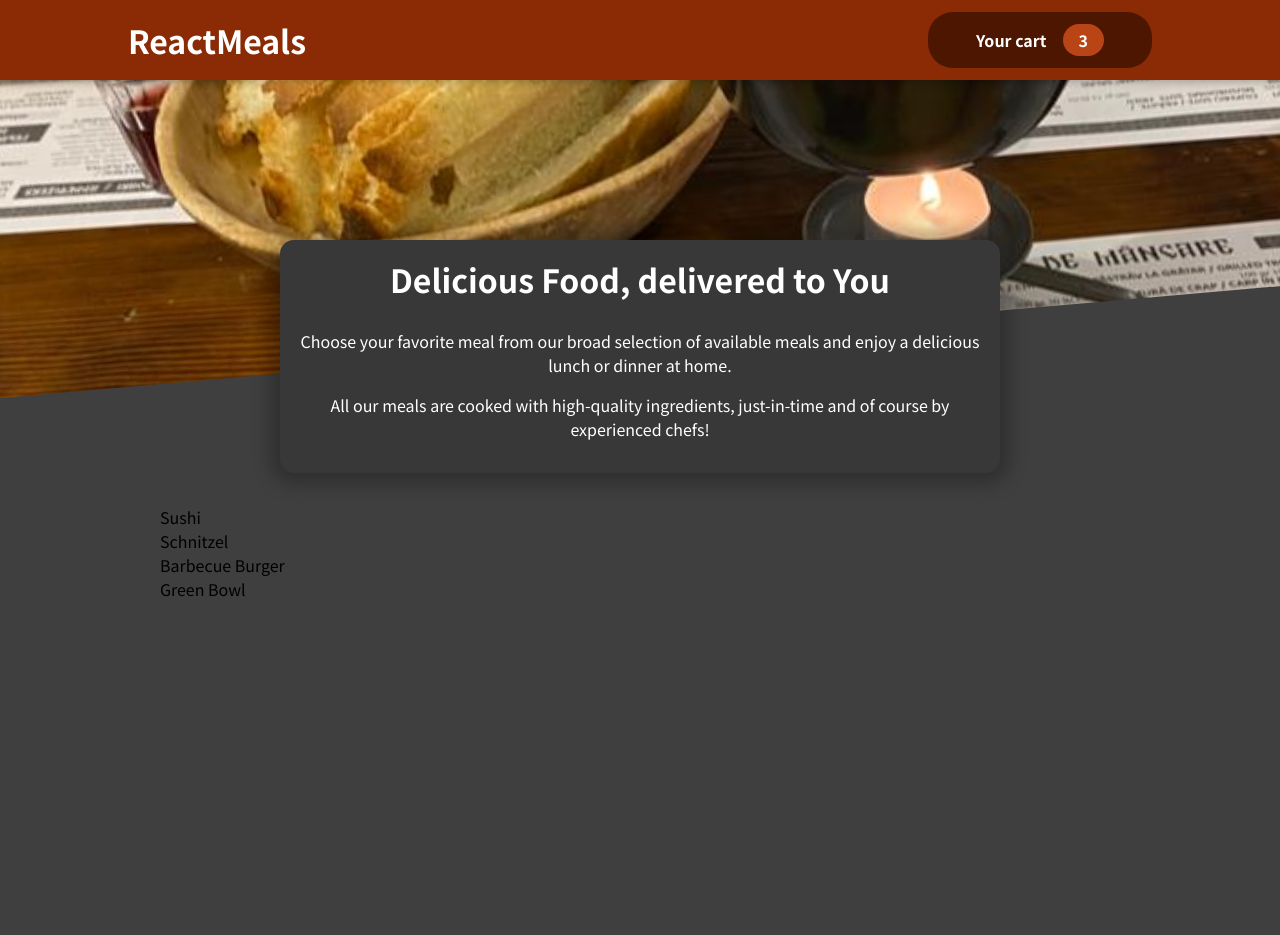
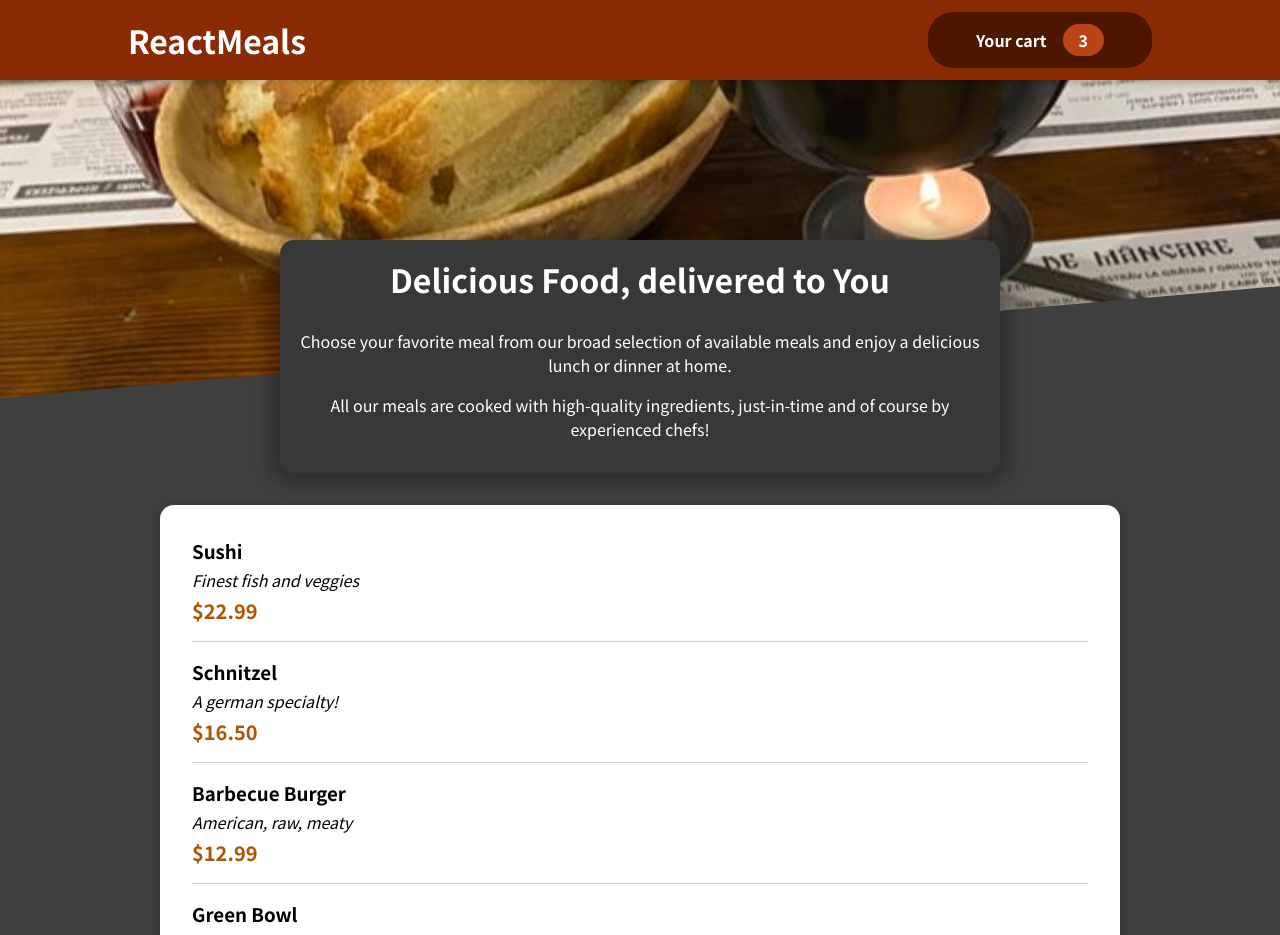
Before and after one commit to natanielmendes/food-order-react, a React (Create React App) app: page / in a window 1280 px wide. Shown: the top 935 px of the page. Before the commit the page ends 800 px from the top, so only its background shows below. Built offline with nearby package versions, Linux system fonts and the light colour scheme.

Commit message:
Adding Individual Meal Items & Displaying Them

```diff
--- a/src/components/Meals/AvailableMeals.js
+++ b/src/components/Meals/AvailableMeals.js
@@ -1,3 +1,5 @@
+import Card from '../UI/Card/Card'
+import MealItem from './MealItem/MealItem'
 import classes from './AvailableMeals.module.css'
 
 const DUMMY_MEALS = [
@@ -28,11 +30,21 @@
 ];
 
 const AvailableMeals = () => {
-    const mealsList = DUMMY_MEALS.map(meal => <li>{meal.name}</li>)
+  const mealsList = DUMMY_MEALS.map(meal => (
+    <MealItem
+      key={meal.id}
+      meal={meal}
+      name={meal.name}
+      description={meal.description}
+      price={meal.price}
+    />
+  ))
 
   return <section className={classes.meals}>
     <ul>
+      <Card>
         {mealsList}
+      </Card>
     </ul>
   </section>
 }
--- /dev/null
+++ b/src/components/Meals/MealItem/MealItem.js
@@ -0,0 +1,20 @@
+import classes from './MealItem.module.css'
+
+const MealItem = props => {
+  const price = `$${ props.price.toFixed(2) }`
+
+  return (
+    <li className={classes.meal}>
+        <div>
+            <h3>{props.name}</h3>
+            <div className={classes.description}>{props.description}</div>
+            <div className={classes.price}>{price}</div>
+        </div>
+        <div>
+
+        </div>
+    </li>
+  )
+}
+
+export default MealItem
--- /dev/null
+++ b/src/components/Meals/MealItem/MealItem.module.css
@@ -0,0 +1,22 @@
+.meal {
+  display: flex;
+  justify-content: space-between;
+  margin: 1rem;
+  padding-bottom: 1rem;
+  border-bottom: 1px solid #ccc;
+}
+
+.meal h3 {
+  margin: 0 0 0.25rem 0;
+}
+
+.description {
+  font-style: italic;
+}
+
+.price {
+  margin-top: 0.25rem;
+  font-weight: bold;
+  color: #ad5502;
+  font-size: 1.25rem;
+}
--- /dev/null
+++ b/src/components/UI/Card/Card.js
@@ -0,0 +1,7 @@
+import classes from './Card.module.css'
+
+const Card = props => {
+    return <div className={classes.card}>{props.children}</div>
+}
+
+export default Card
--- /dev/null
+++ b/src/components/UI/Card/Card.module.css
@@ -0,0 +1,6 @@
+.card {
+  padding: 1rem;
+  box-shadow: 0 2px 8px rgba(0, 0, 0, 0.25);
+  border-radius: 14px;
+  background-color: white;
+}
```
Also changed, not shown: src/components/Meals/MealItem/MealItemForm.js (added), 1 other file (tests, documents, lock files or other folders). Lines whose indentation alone changed are shown as unchanged.
